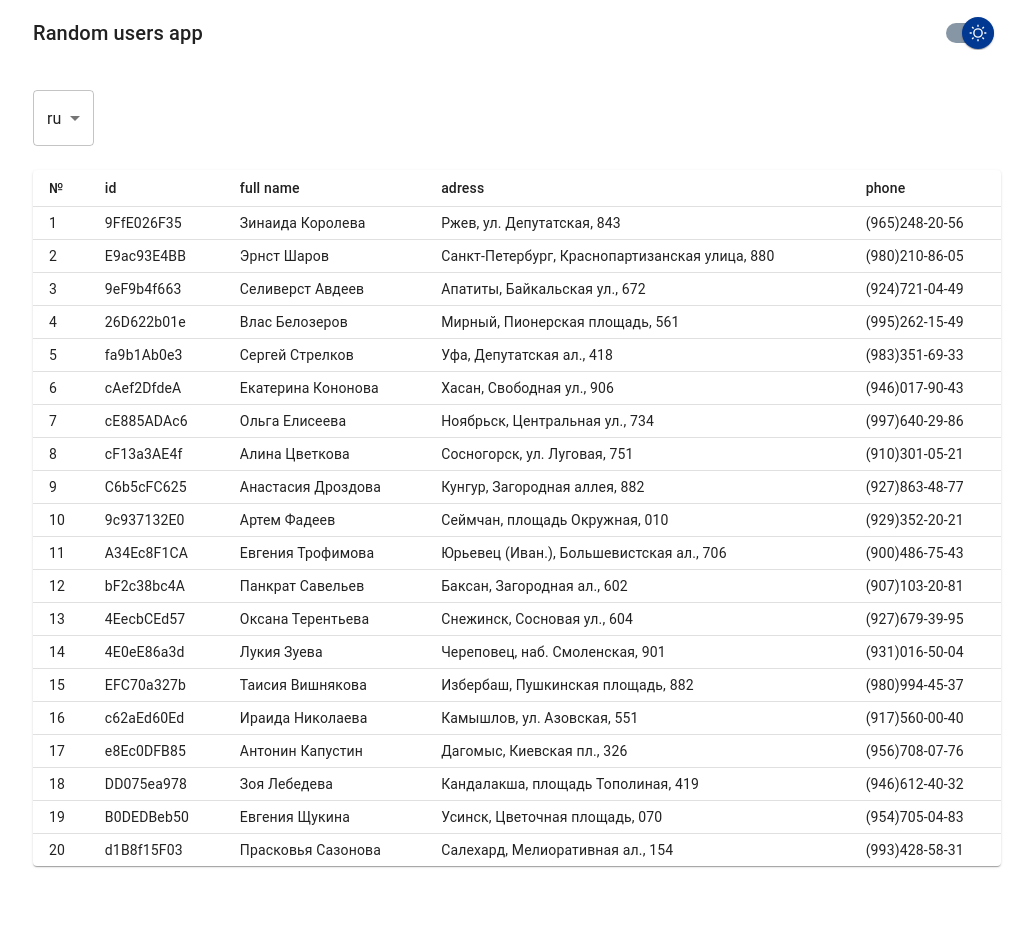
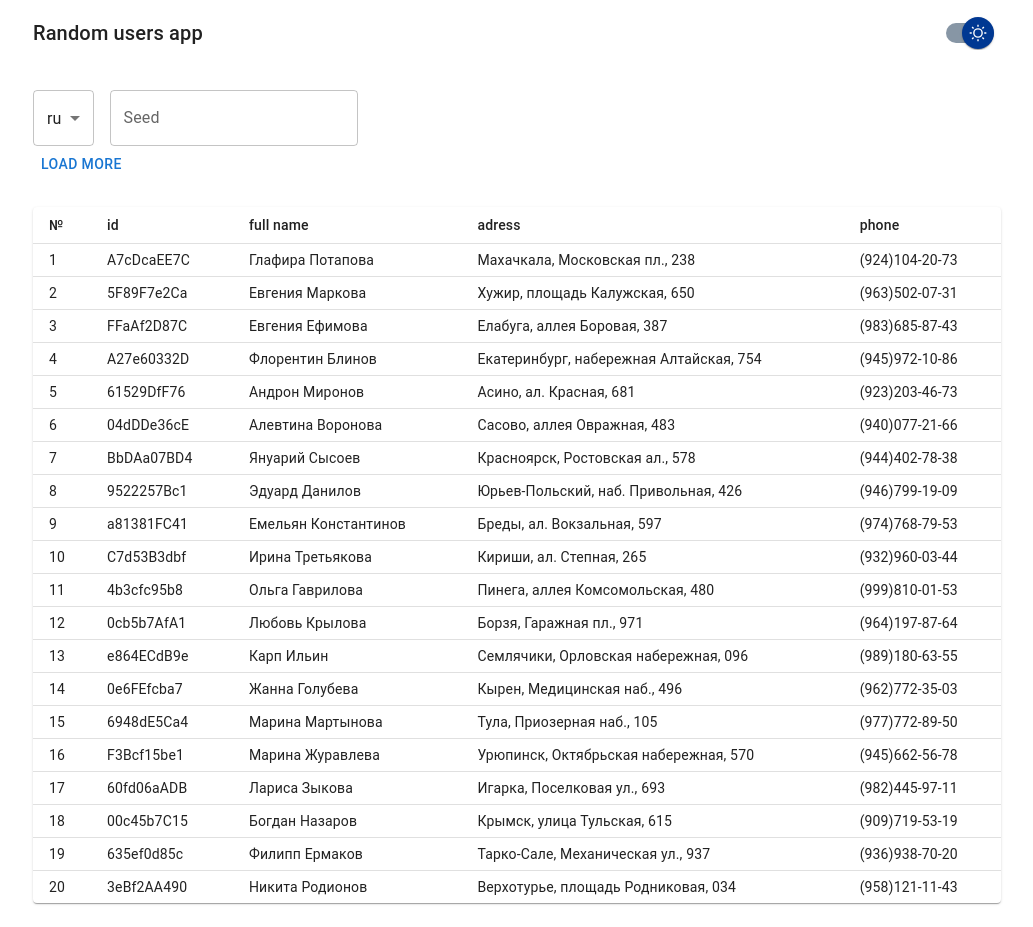
Before and after one commit to DzmitryRev/task5, a React (Vite) app: page / in a window 1280 px wide. Shown: the whole page, without its empty margins (123-1156 px from the left). Before the commit the page ends 890 px from the top, so only its background shows below. Built offline with nearby package versions, Linux system fonts and the light colour scheme.

Commit message:
feat: complete pagination logic

```diff
--- a/src/App.tsx
+++ b/src/App.tsx
@@ -1,7 +1,7 @@
 import React, { useEffect, useState } from "react";
 import { ThemeProvider } from "@mui/material/styles";
 import CssBaseline from "@mui/material/CssBaseline";
-import { Box, MenuItem, Select, SelectChangeEvent } from "@mui/material";
+import { Box, Button, MenuItem, Select, SelectChangeEvent, TextField } from "@mui/material";
 import { darkTheme, lightTheme } from "./styles/themes";
 import Header from "./components/Header";
 import DenseTable from "./components/DenseTable";
@@ -13,16 +13,33 @@ function App() {
   const [isDarkMode, setIsDarkMode] = useState(false);
   const [tableData, setTableData] = useState<ITableData[]>([]);
   const [locale, setLocale] = useState<SupportedLocalesType>("ru");
+  const [page, setPage] = useState<number>(1);
+  const [seed, setSeed] = useState<string>("");
 
   useEffect(() => {
-    setTableData(generateTableData(locale));
-  }, [locale]);
+    setPage(1);
+    setTableData(generateTableData(locale, 1, seed));
+  }, [seed, locale]);
+
+  const loadMoreTableItems = () => {
+    setTableData((prev) => {
+      let loadedTableData = generateTableData(locale, page + 1, seed);
+      if (JSON.stringify(prev) !== JSON.stringify(loadedTableData)) {
+        setPage(page + 1);
+        return [...prev, ...loadedTableData];
+      }
+      return [...prev];
+    });
+  };
 
   const changeTheme = () => {
     setIsDarkMode((previousValue) => !previousValue);
   };
   const changeLocale = (e: SelectChangeEvent<SupportedLocalesType>) => {
     setLocale(e.target.value as SupportedLocalesType);
+  };
+  const changeSeed = (e: React.ChangeEvent<HTMLInputElement>) => {
+    setSeed(e.target.value);
   };
 
   return (
@@ -32,16 +49,29 @@ function App() {
         <Header changeTheme={changeTheme} />
         <Box sx={{ pt: 3 }}>
           <Select
+            sx={{ mr: 2 }}
             labelId="demo-simple-select-label"
             id="demo-simple-select"
             value={locale}
             onChange={changeLocale}
           >
             {SUPPORTED_LOCALES.map((item) => {
-              return <MenuItem value={item}>{item}</MenuItem>;
+              return (
+                <MenuItem key={item} value={item}>
+                  {item}
+                </MenuItem>
+              );
             })}
           </Select>
+          <TextField
+            id="outlined-basic"
+            label="Seed"
+            variant="outlined"
+            value={seed}
+            onChange={changeSeed}
+          />
         </Box>
+        <Button onClick={loadMoreTableItems}>Load more</Button>
         <Box sx={{ py: 3 }}>
           <DenseTable tableData={tableData} />
         </Box>
--- a/src/services/generateTableDataService.ts
+++ b/src/services/generateTableDataService.ts
@@ -2,20 +2,28 @@ import { faker } from "@faker-js/faker";
 import { SupportedLocalesType } from "../const/locales";
 import { ITableData } from "../models/TableDataModel";
 
-export function generateTableData(locale: SupportedLocalesType) {
+export function generateTableData(locale: SupportedLocalesType, page: number, seed: string) {
   faker.setLocale(locale);
-  faker.seed(1);
+  if (seed) {
+    let currentSeed = +`${seed}${page}`;
+    faker.seed(currentSeed);
+  }
+  console.log(page);
+  let loadedCount = page > 1 ? 10 : 20;
+  let startedFromIndex = page > 1 ? page * 10 : 0;
   let result: ITableData[] = [];
 
-  for (let i = 0; i < 20; i++) {
+  for (let i = 0; i < loadedCount; i++) {
     const field: ITableData = {
-      serial: i + 1,
+      serial: startedFromIndex + 1,
       id: faker.datatype.hexadecimal({ prefix: "", length: 10 }),
       fullname: faker.name.fullName(),
       adress: `${faker.address.city()}, ${faker.address.streetAddress()}`,
       phone: faker.phone.number(),
     };
+    startedFromIndex += 1;
     result.push(field);
   }
+
   return result;
 }
```
